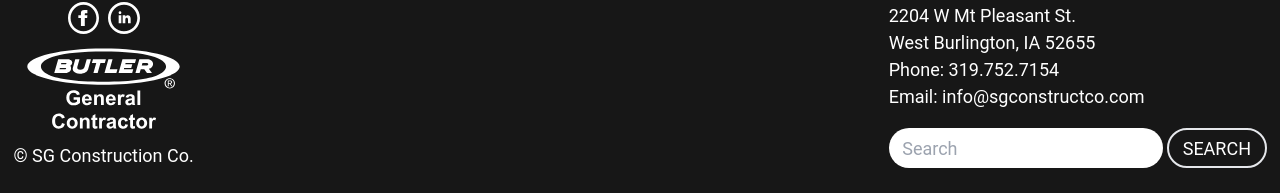
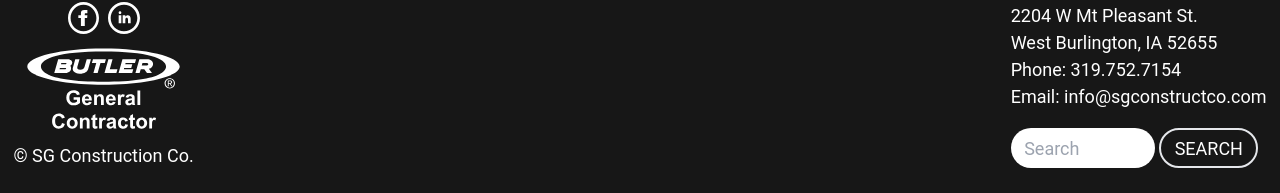
Before and after one commit to blaze-vincent/sgconstruction-2022, a Next.js app: page / in a window 1280 px wide. Shown: the part 942-1135 px from the top of the page. Built offline with nearby package versions, Linux system fonts and the light colour scheme.

Commit message:
Make search bar more narrow

```diff
--- a/components/content/badgeSection/badgeSection.js
+++ b/components/content/badgeSection/badgeSection.js
@@ -42,7 +42,7 @@ export default function BadgeSection(){
   ]
 
   return <div
-    className="flex flex-col w-full sm:grid sm:grid-cols-3 max-w-screen-xl m-auto gap-4 items-center sm:justify-items-center"
+    className="flex flex-col w-full md:grid md:grid-cols-3 max-w-screen-xl m-auto gap-4 items-center md:justify-items-center"
   >
     {
       badgeSectionContent.map((contentObj, index) => {
--- a/components/content/badgeSection/pageBadge.js
+++ b/components/content/badgeSection/pageBadge.js
@@ -1,7 +1,7 @@
 export default function PageBadge({location, icon: {src, alt, title}, text: {header, body}}){
   return <a href={location}>
     <div
-      className="w-max flex flex-col items-center sm:items-start p-4 sm:text-left text-center sm:flex-row gap-2"
+      className="w-max flex flex-col items-center md:items-start p-4 md:text-left text-center md:flex-row gap-2"
     >
       <div
         className="overflow-hidden
--- a/components/footer.js
+++ b/components/footer.js
@@ -58,7 +58,7 @@ export default function Footer(){
           <input
             type='text'
             placeholder="Search"
-            className="px-3 py-1 rounded-full"
+            className="px-3 py-1 rounded-full w-[8rem] text-neutral-800"
           />
 
           <button
```
